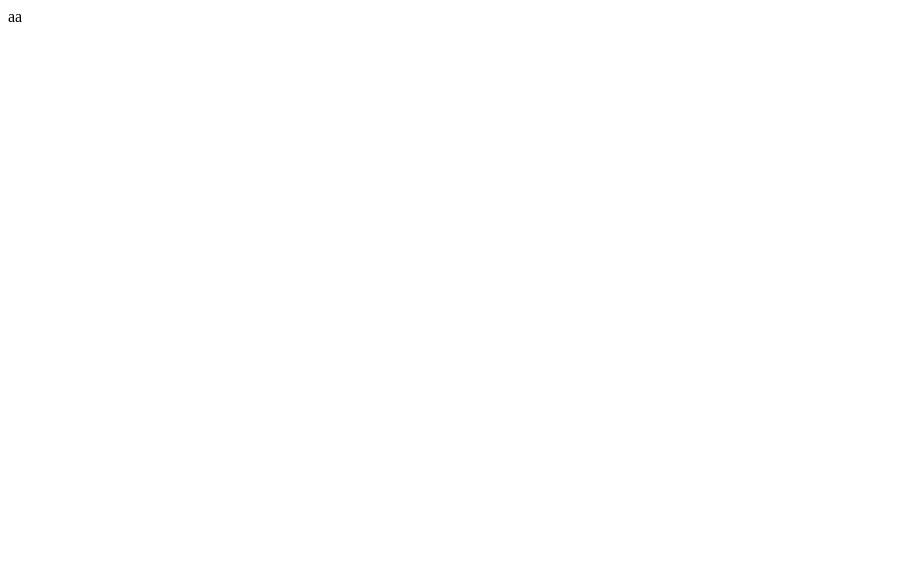
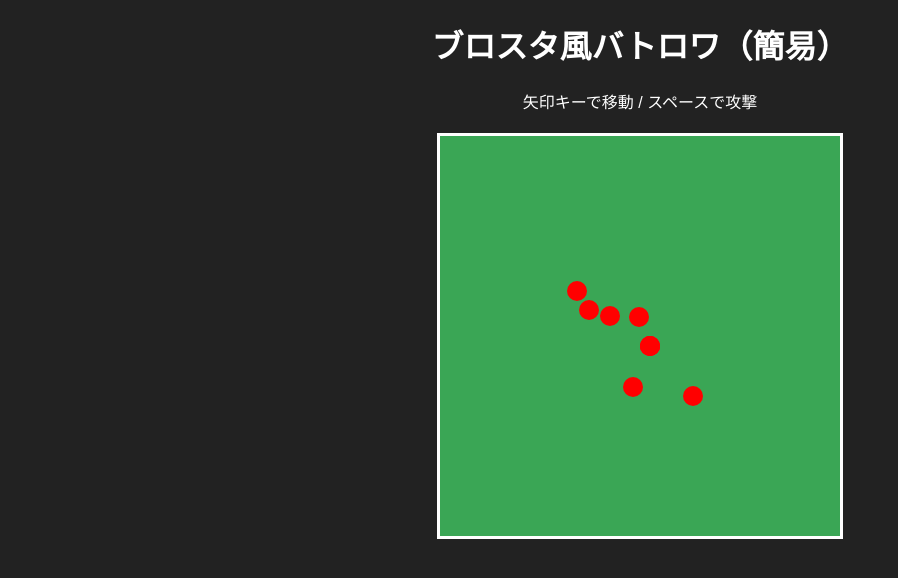
Before and after one commit to erizaverou/game, a plain HTML site: page index.html in a window 1280 px wide. Shown: the whole page, without its empty margins (0-898 px from the left). Drawn offline with Linux system fonts and the light colour scheme.

Commit message:
Update index.html

```diff
--- a/index.html
+++ b/index.html
@@ -1 +1,160 @@
-aa
+<!DOCTYPE html>
+<html lang="ja">
+<head>
+<meta charset="UTF-8">
+<title>ブロスタ風バトロワ</title>
+<style>
+body {
+  margin: 0;
+  background: #222;
+  color: white;
+  font-family: sans-serif;
+  text-align: center;
+}
+
+#game {
+  position: relative;
+  margin: 20px auto;
+  width: 400px;
+  height: 400px;
+  background: #3aa655;
+  border: 3px solid white;
+  overflow: hidden;
+}
+
+.player, .enemy {
+  position: absolute;
+  width: 20px;
+  height: 20px;
+  border-radius: 50%;
+}
+
+.player {
+  background: cyan;
+}
+
+.enemy {
+  background: red;
+}
+
+.bullet {
+  position: absolute;
+  width: 5px;
+  height: 5px;
+  background: yellow;
+  border-radius: 50%;
+}
+</style>
+</head>
+<body>
+
+<h1>ブロスタ風バトロワ（簡易）</h1>
+<p>矢印キーで移動 / スペースで攻撃</p>
+
+<div id="game"></div>
+
+<script>
+const game = document.getElementById("game");
+
+let player = { x: 200, y: 200, el: null };
+let enemies = [];
+let bullets = [];
+
+function createPlayer() {
+  const el = document.createElement("div");
+  el.className = "player";
+  game.appendChild(el);
+  player.el = el;
+}
+
+function createEnemies() {
+  for (let i = 0; i < 10; i++) {
+    const el = document.createElement("div");
+    el.className = "enemy";
+    let enemy = {
+      x: Math.random() * 380,
+      y: Math.random() * 380,
+      el: el
+    };
+    enemies.push(enemy);
+    game.appendChild(el);
+  }
+}
+
+function update() {
+  player.el.style.left = player.x + "px";
+  player.el.style.top = player.y + "px";
+
+  enemies.forEach(e => {
+    e.el.style.left = e.x + "px";
+    e.el.style.top = e.y + "px";
+
+    // プレイヤーに近づく
+    let dx = player.x - e.x;
+    let dy = player.y - e.y;
+    let dist = Math.sqrt(dx*dx + dy*dy);
+    e.x += dx / dist * 0.5;
+    e.y += dy / dist * 0.5;
+  });
+
+  bullets.forEach((b, i) => {
+    b.x += b.dx;
+    b.y += b.dy;
+    b.el.style.left = b.x + "px";
+    b.el.style.top = b.y + "px";
+
+    // 敵に当たる判定
+    enemies.forEach((e, ei) => {
+      let dx = b.x - e.x;
+      let dy = b.y - e.y;
+      if (Math.sqrt(dx*dx + dy*dy) < 10) {
+        game.removeChild(e.el);
+        enemies.splice(ei, 1);
+      }
+    });
+
+    // 画面外
+    if (b.x < 0 || b.x > 400 || b.y < 0 || b.y > 400) {
+      game.removeChild(b.el);
+      bullets.splice(i, 1);
+    }
+  });
+
+  requestAnimationFrame(update);
+}
+
+// 操作
+window.addEventListener("keydown", e => {
+  if (e.key === "ArrowUp") player.y -= 5;
+  if (e.key === "ArrowDown") player.y += 5;
+  if (e.key === "ArrowLeft") player.x -= 5;
+  if (e.key === "ArrowRight") player.x += 5;
+
+  if (e.key === " ") {
+    shoot();
+  }
+});
+
+function shoot() {
+  const el = document.createElement("div");
+  el.className = "bullet";
+  game.appendChild(el);
+
+  let bullet = {
+    x: player.x,
+    y: player.y,
+    dx: 0,
+    dy: -5,
+    el: el
+  };
+
+  bullets.push(bullet);
+}
+
+createPlayer();
+createEnemies();
+update();
+</script>
+
+</body>
+</html>
```
